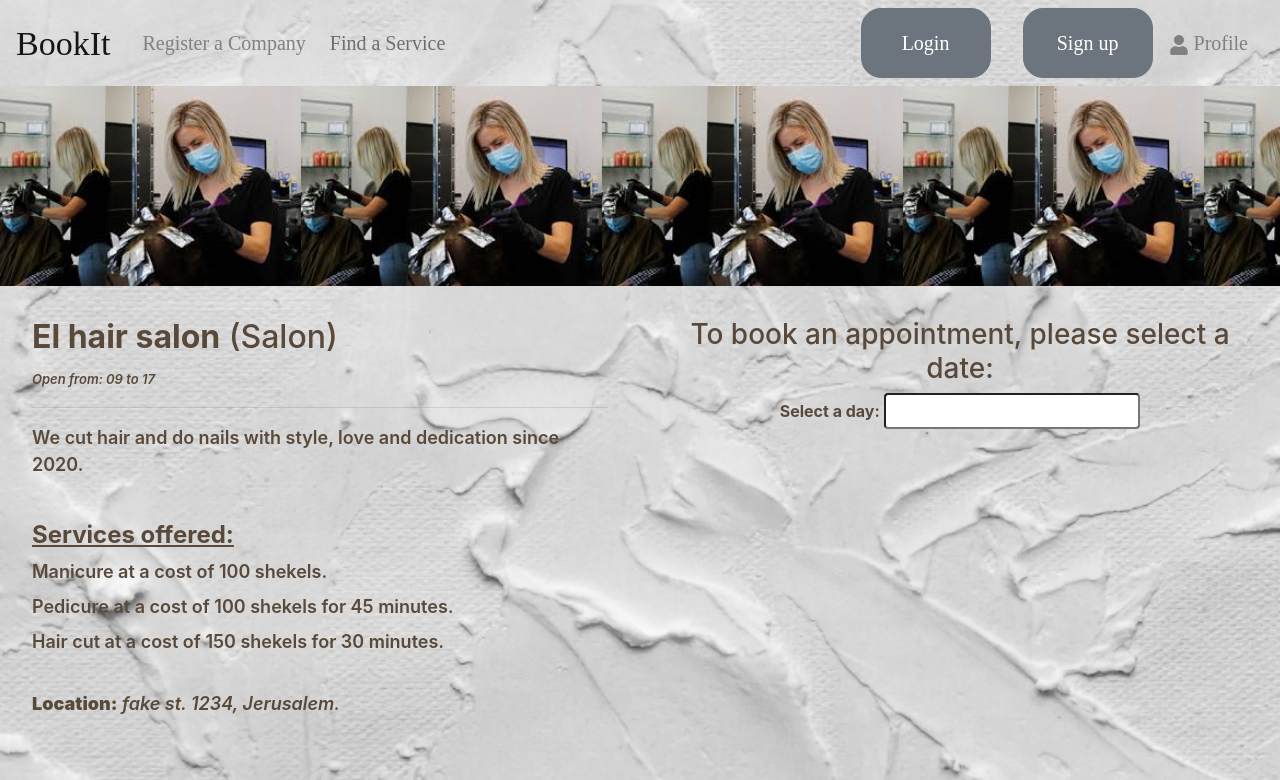
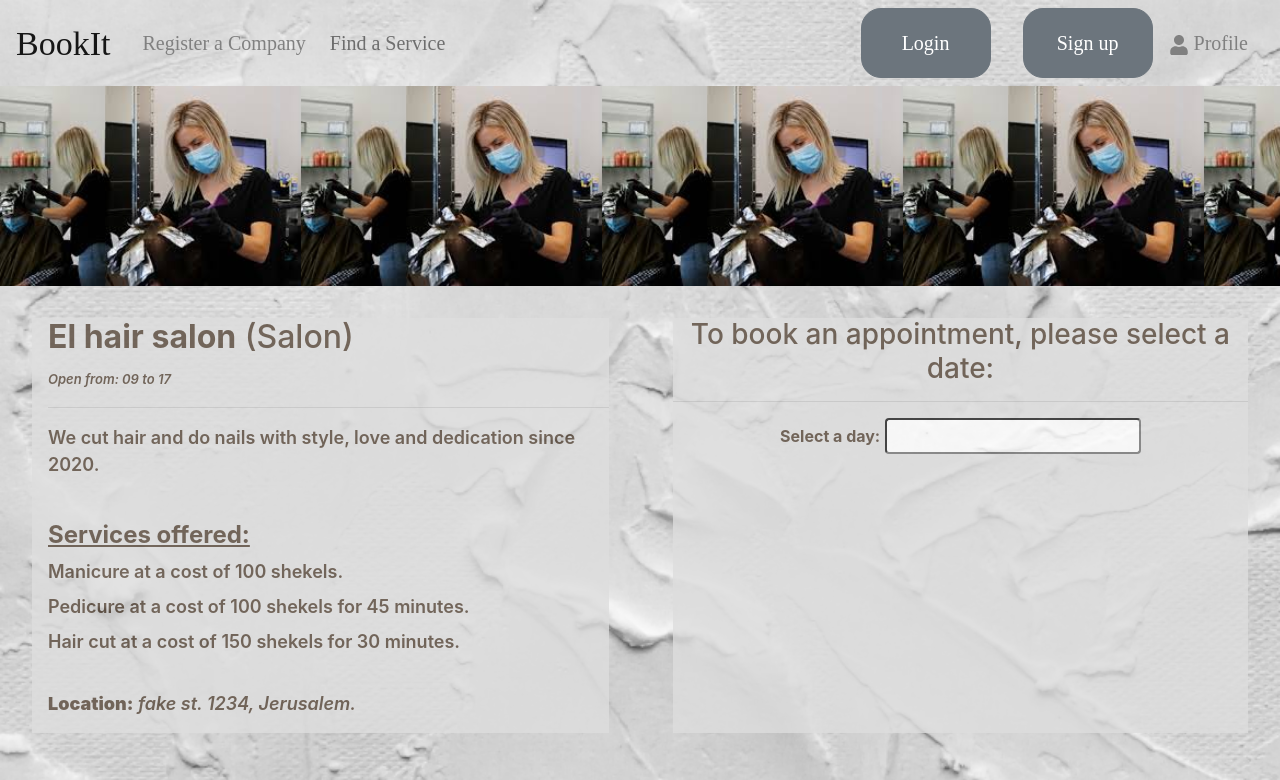
Before and after one commit to CheSackstein/Team-Frontend, a React (Create React App) app: page /Provider/1 in a window 1280 px wide. Shown: the top 780 px of the page. Built offline with nearby package versions, Linux system fonts and the light colour scheme.

Commit message:
minor bugs fixed. some css added to service profile

```diff
--- a/src/components/Calendar.js
+++ b/src/components/Calendar.js
@@ -15,8 +15,8 @@ export default function Calendar(props) {
   for (let i = start; i < close; i++) {
     list.push(
       <>
-        <option value={i}>{i}:00</option>
-        <option value={i + 0.5}>{i}:30</option>
+        <option key={i} value={i}>{i}:00</option>
+        <option key={i+0.5} value={i + 0.5}>{i}:30</option>
       </>
     );
   }
@@ -42,7 +42,8 @@ export default function Calendar(props) {
   return (
     <div className={serviceProfile.calendarForm}>
       <h3>To book an appointment, please select a date:</h3>
-      <p>
+      <hr/>
+      <div>
         <span className="h-5">
           <b>Select a day:</b>{' '}
         </span>
@@ -54,10 +55,10 @@ export default function Calendar(props) {
           filterDate={(date) => date.getDay() !== 6 && date.getDay() !== 5}
           isClearable
         />
-      </p>
+      </div>
 
       {selectedDate && (
-        <div>
+        <div className='mt-1'>
           <span className="h-5">
             <b>Select an hour:</b>{' '}
           </span>{' '}
--- a/src/components/NavBar.jsx
+++ b/src/components/NavBar.jsx
@@ -32,7 +32,6 @@ function NavBar(props) {
         }}
         expand="md"
         light
-        faded
       >
         <NavbarBrand href="/Home" style={{ fontSize: '34px' }}>
           BookIt
--- a/src/components/ServiceProfile.js
+++ b/src/components/ServiceProfile.js
@@ -37,22 +37,20 @@ export default function ServiceProfile() {
     _id
   } = provider;
 
-  let list = <p>no services registered yet</p>;
+    let list = [<p key="bahehaeoe">no services registered yet</p>]
 
   if (availableServices && availableServices.length > 0) {
     list = availableServices.map((result) => {
       const { name, price, duration } = result;
       return (
-        <>
           <div key={uuidv4()} className={serviceProfile.service}>
             {name} at a cost of {price} shekels
             {duration && ` for ${duration} minutes`}.
           </div>
-        </>
       );
     });
   } else {
-    list = <p>no services registered yet</p>;
+    list = [<p key ='vnaein23'>no services registered yet</p>]
   }
 
 
@@ -65,7 +63,7 @@ export default function ServiceProfile() {
           backgroundImage: `url(${bannerUrl})`,
           backgroundSize: 'contain'
         }}
-      ></div>
+      />
 
       <div className={serviceProfile.content}>
         <div className={serviceProfile.data}>
--- a/src/components/serviceProfile.module.css
+++ b/src/components/serviceProfile.module.css
@@ -15,6 +15,9 @@
     text-align: left;
     font-weight: 600;
     font-size: large;
+    background-color: rgb(222, 222, 222);
+    opacity: 0.8;
+    padding-left: 1rem;
 }
 
 .data i {
@@ -24,6 +27,8 @@
 .calendarForm {
     width: 50vw;
     margin: 2rem 2rem;
+    background-color: rgb(222, 222, 222);
+    opacity: 0.8;
 }
 
 .service {
```
Also changed, not shown: 1 other file (tests, documents, lock files or other folders).
